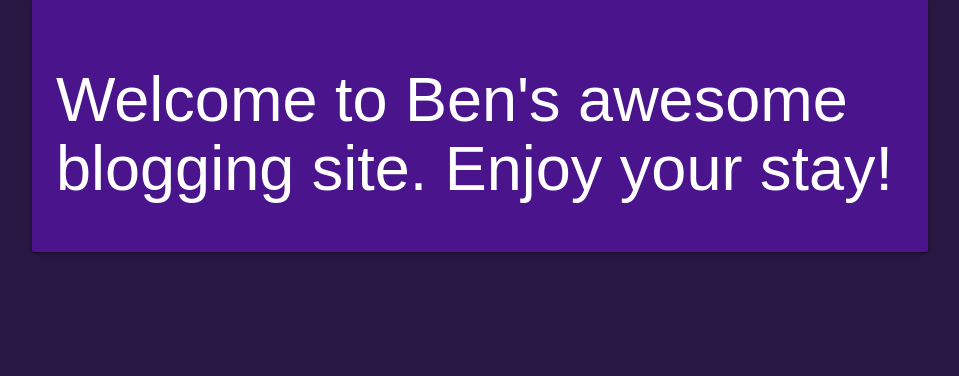
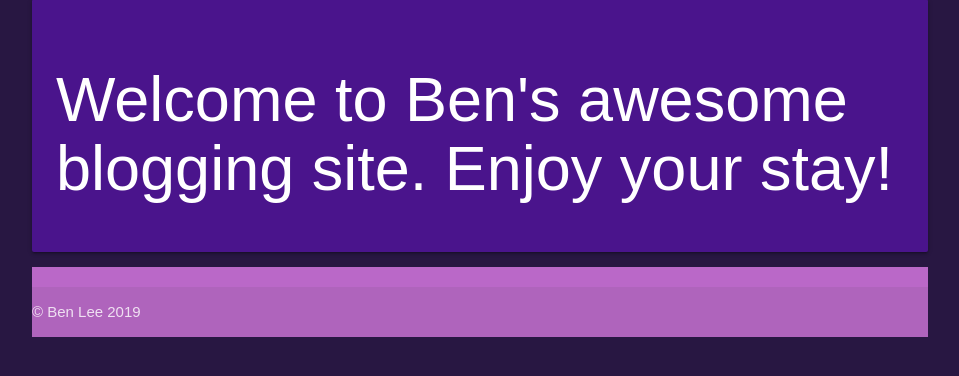
Before and after one commit to kokoben/DjangoBlog, a Django app: page / in a window 1280 px wide. Shown: the part 73-449 px from the top of the page, without its empty margins (160-1119 px from the left). Run offline with Django 3.2, Linux system fonts and the light colour scheme.

Commit message:
add footer

```diff
--- a/templates/Blog/base.html
+++ b/templates/Blog/base.html
@@ -37,6 +37,11 @@
 	{% block content %}
 	{% endblock content %}
 	</div>
+	<div class="container">
+		<footer class="page-footer purple lighten-2">
+			<div class="footer-copyright">© Ben Lee 2019</div>
+		</footer>
+	</div>
 
 	<script src="{% static 'Blog/jquery-3.2.1.min.js' %}"></script>
 	<script src="{% static 'Blog/ajax.js' %}"></script>
```
Also changed, not shown: db.sqlite3.
